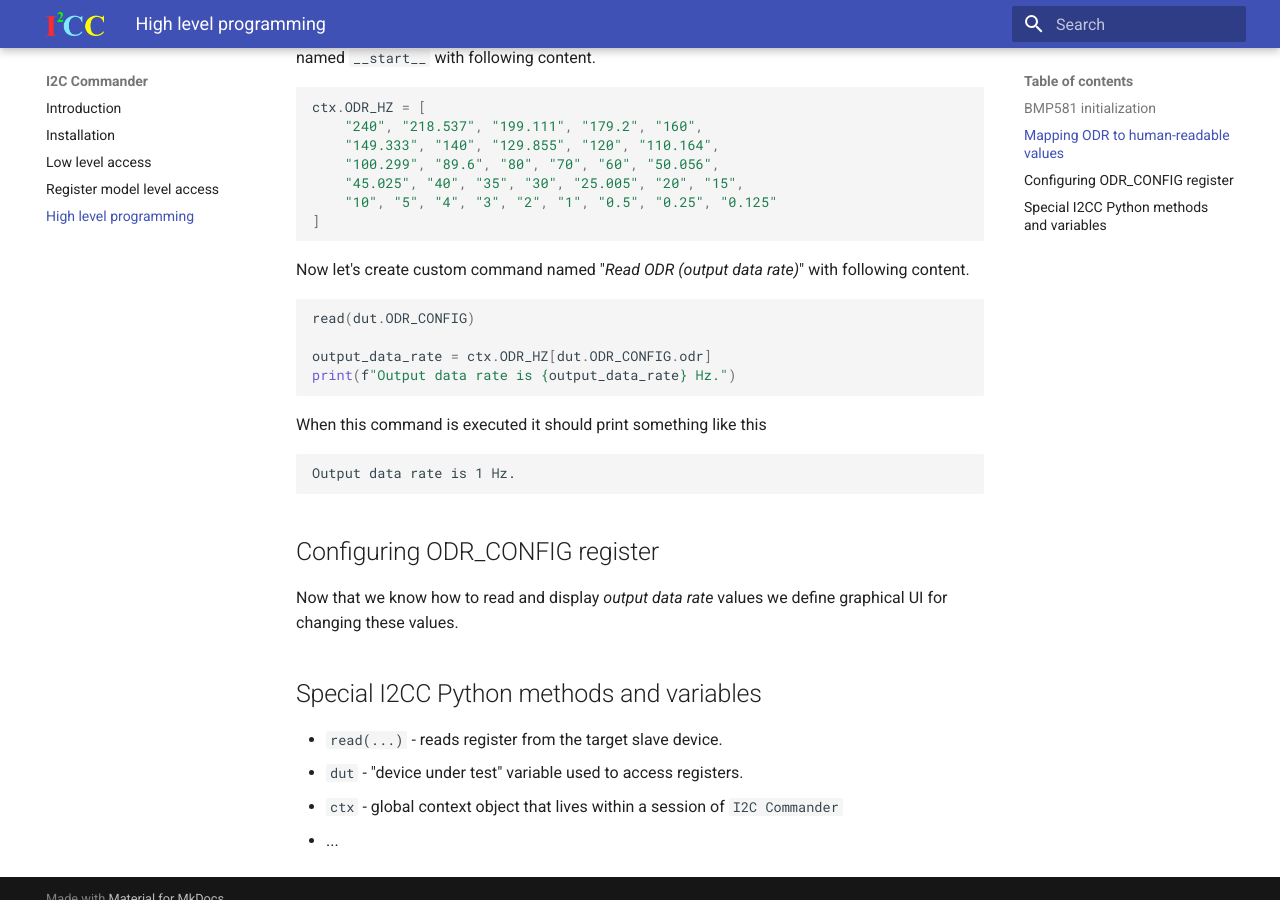
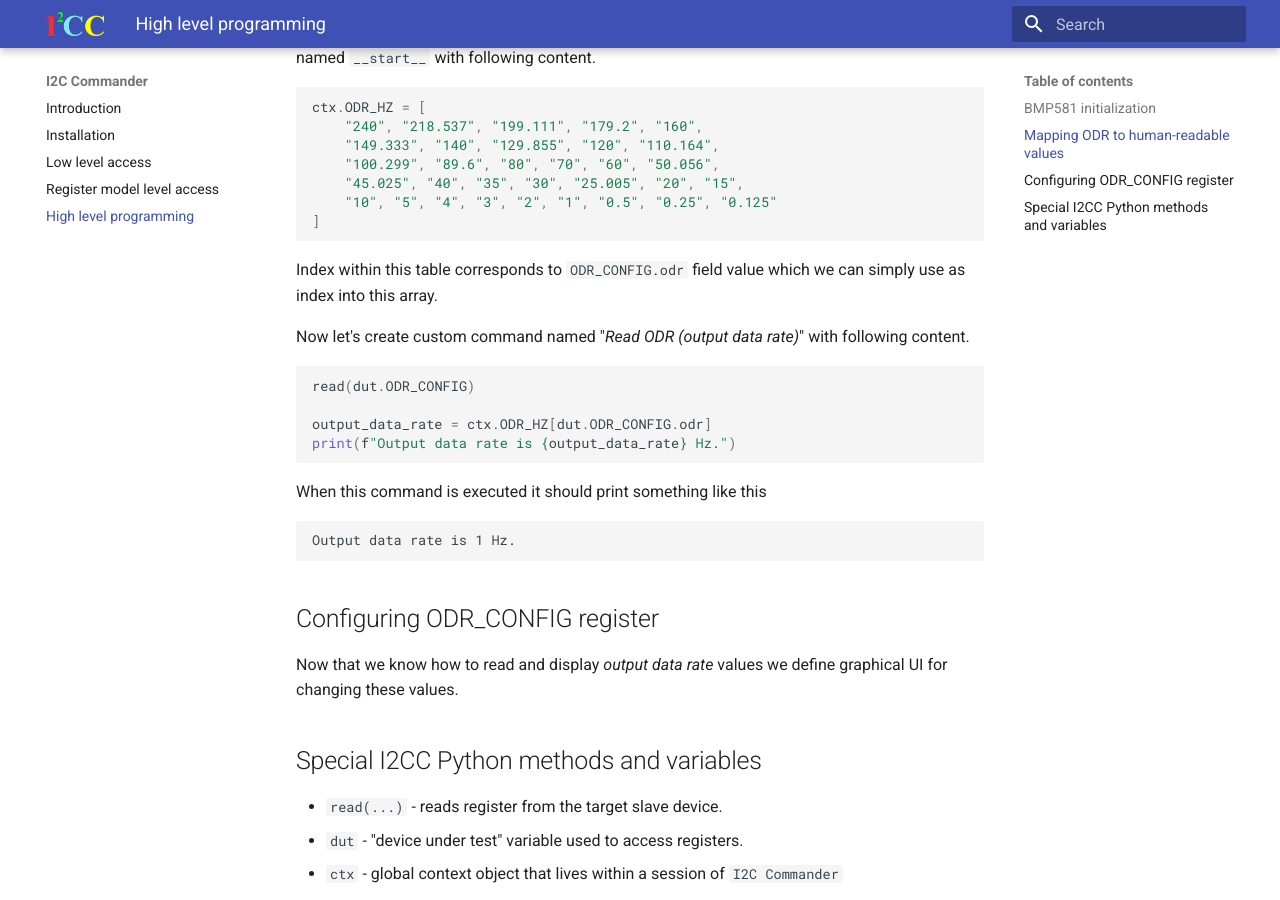
Before and after one commit to priimak/i2cc, an MkDocs documentation site: the page built from docs/high_level_i2c.md, in a window 1280 px wide and 900 px high, scrolled down 3635 px. Built offline with MkDocs 1.6.1 and Material for MkDocs 9.7.7, drawn with Linux system fonts in a browser that asks for light colours.

Commit message:
More docs

````diff
--- a/docs/high_level_i2c.md
+++ b/docs/high_level_i2c.md
@@ -104,6 +104,7 @@ ctx.ODR_HZ = [
     "10", "5", "4", "3", "2", "1", "0.5", "0.25", "0.125"
 ]
 ```
+Index within this table corresponds to `ODR_CONFIG.odr` field value which we can simply use as index into this array.
 
 Now let's create custom command named "_Read ODR (output data rate)_" with following content.
 
````
